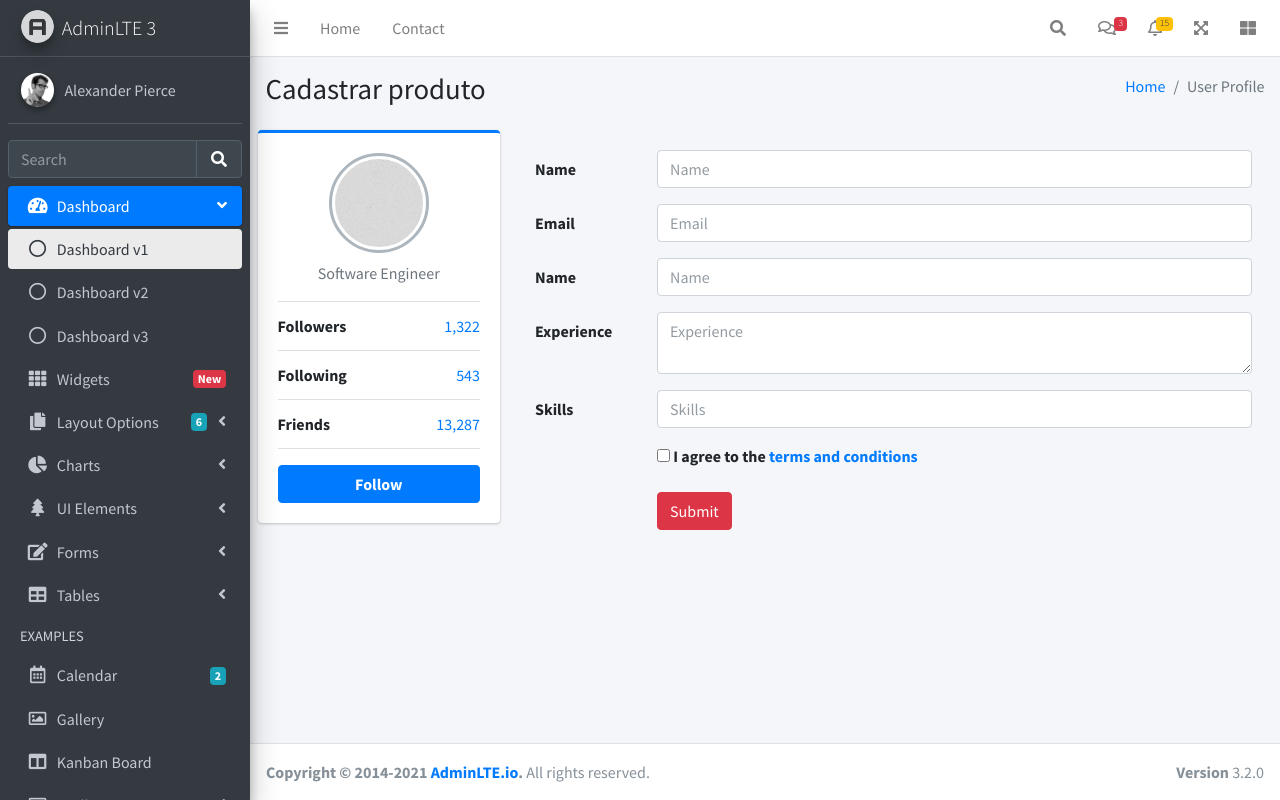
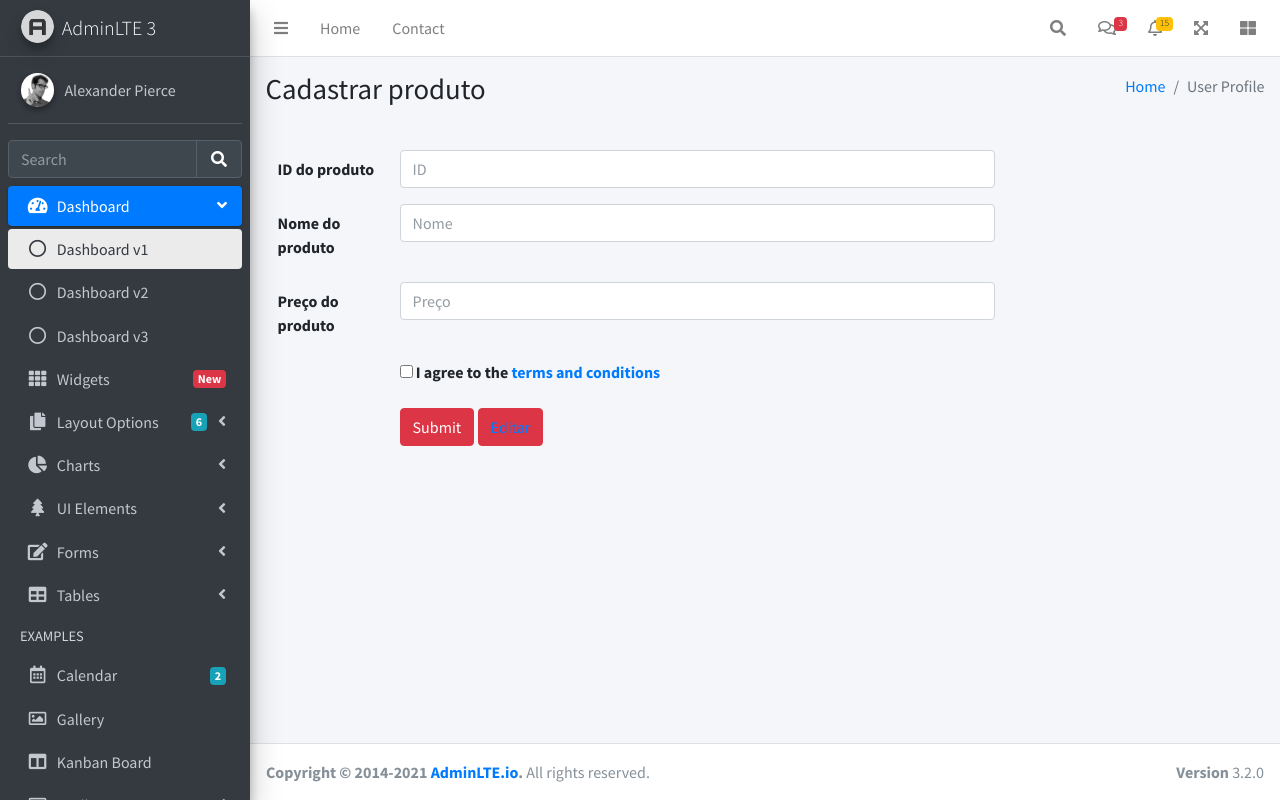
Before and after one commit to Rafner407/phpBase, a PHP site: page /produtoTemplate.php in a window 1280 px wide. Run offline with PHP 8.4, Linux system fonts and the light colour scheme; data that the repository does not hold is empty; some libraries are stand-ins or nearby versions.

Commit message:
AddProduto

```diff
--- a/produtoTemplate.php
+++ b/produtoTemplate.php
@@ -3,16 +3,10 @@
 include 'connect.php';
 
 if(isset($_POST['sub'])){
-    $t=$_POST['text'];
-    $u=$_POST['user'];
-    $p=$_POST['pass'];
-    $c=$_POST['city'];
-    $g=$_POST['gen'];
-    if($_FILES['f1']['name']){
-    move_uploaded_file($_FILES['f1']['tmp_name'], "image/".$_FILES['f1']['name']);
-    $img="image/".$_FILES['f1']['name'];
-    }
-    $i="insert into reg(name,username,password,city,image,gender)value('$t','$u','$p','$c','$img','$g')";
+    $t=$_POST['id'];
+    $u=$_POST['nome'];
+    $p=$_POST['preco'];
+    $i="insert into produto2(idProduto,nomeProduto,precoProduto)value('$t','$u','$p')";
     mysqli_query($con, $i);
 }
 ?>
@@ -43,43 +37,7 @@ if(isset($_POST['sub'])){
     <section class="content">
       <div class="container-fluid">
         <div class="row">
-          <div class="col-md-3">
 
-            <!-- Profile Image -->
-            <div class="card card-primary card-outline">
-              <div class="card-body box-profile">
-                <div class="text-center">
-                  <img class="profile-user-img img-fluid img-circle"
-                       src="AdminLTE-3.2.0/dist/img/boxed-bg.jpg"
-                       alt="User profile picture">
-                </div>
-
-                <h3 class="profile-username text-center"><?php echo $t['text']?></h3>
-
-                <p class="text-muted text-center">Software Engineer</p>
-
-                <ul class="list-group list-group-unbordered mb-3">
-                  <li class="list-group-item">
-                    <b>Followers</b> <a class="float-right">1,322</a>
-                  </li>
-                  <li class="list-group-item">
-                    <b>Following</b> <a class="float-right">543</a>
-                  </li>
-                  <li class="list-group-item">
-                    <b>Friends</b> <a class="float-right">13,287</a>
-                  </li>
-                </ul>
-
-                <a href="#" class="btn btn-primary btn-block"><b>Follow</b></a>
-              </div>
-              <!-- /.card-body -->
-            </div>
-            <!-- /.card -->
-
-            <!-- About Me Box -->
-
-            <!-- /.card -->
-          </div>
           <!-- /.col -->
           <div class="col-md-9">
               <div class="card-body">
@@ -90,33 +48,21 @@ if(isset($_POST['sub'])){
                   <div class="tab-pane" id="settings">
                     <form class="form-horizontal">
                       <div class="form-group row">
-                        <label for="inputName" class="col-sm-2 col-form-label">Name</label>
+                        <label for="inputID" class="col-sm-2 col-form-label">ID do produto</label>
                         <div class="col-sm-10">
-                          <input type="email" class="form-control" id="inputName" placeholder="Name">
+                          <input type="text" class="form-control" id="inputID" placeholder="ID" name="id">
                         </div>
                       </div>
                       <div class="form-group row">
-                        <label for="inputEmail" class="col-sm-2 col-form-label">Email</label>
+                        <label for="inputNome" class="col-sm-2 col-form-label">Nome do produto</label>
                         <div class="col-sm-10">
-                          <input type="email" class="form-control" id="inputEmail" placeholder="Email">
+                          <input type="text" class="form-control" id="inputNome" placeholder="Nome" name="nome">
                         </div>
                       </div>
                       <div class="form-group row">
-                        <label for="inputName2" class="col-sm-2 col-form-label">Name</label>
+                        <label for="inputPreco" class="col-sm-2 col-form-label">Preço do produto</label>
                         <div class="col-sm-10">
-                          <input type="text" class="form-control" id="inputName2" placeholder="Name">
-                        </div>
-                      </div>
-                      <div class="form-group row">
-                        <label for="inputExperience" class="col-sm-2 col-form-label">Experience</label>
-                        <div class="col-sm-10">
-                          <textarea class="form-control" id="inputExperience" placeholder="Experience"></textarea>
-                        </div>
-                      </div>
-                      <div class="form-group row">
-                        <label for="inputSkills" class="col-sm-2 col-form-label">Skills</label>
-                        <div class="col-sm-10">
-                          <input type="text" class="form-control" id="inputSkills" placeholder="Skills">
+                          <input type="text" class="form-control" id="inputPreco" placeholder="Preço" name="preco">
                         </div>
                       </div>
                       <div class="form-group row">
@@ -130,7 +76,8 @@ if(isset($_POST['sub'])){
                       </div>
                       <div class="form-group row">
                         <div class="offset-sm-2 col-sm-10">
-                          <button type="submit" class="btn btn-danger">Submit</button>
+                        <input type="submit" class="btn btn-danger" value="Submit" name="sub">
+                        <button class="btn btn-danger"><a href="produtoEdit.php">Editar</a></button>
                         </div>
                       </div>
                     </form>
```
Also changed, not shown: produtoEdit.php (added, +87 -0 lines).
